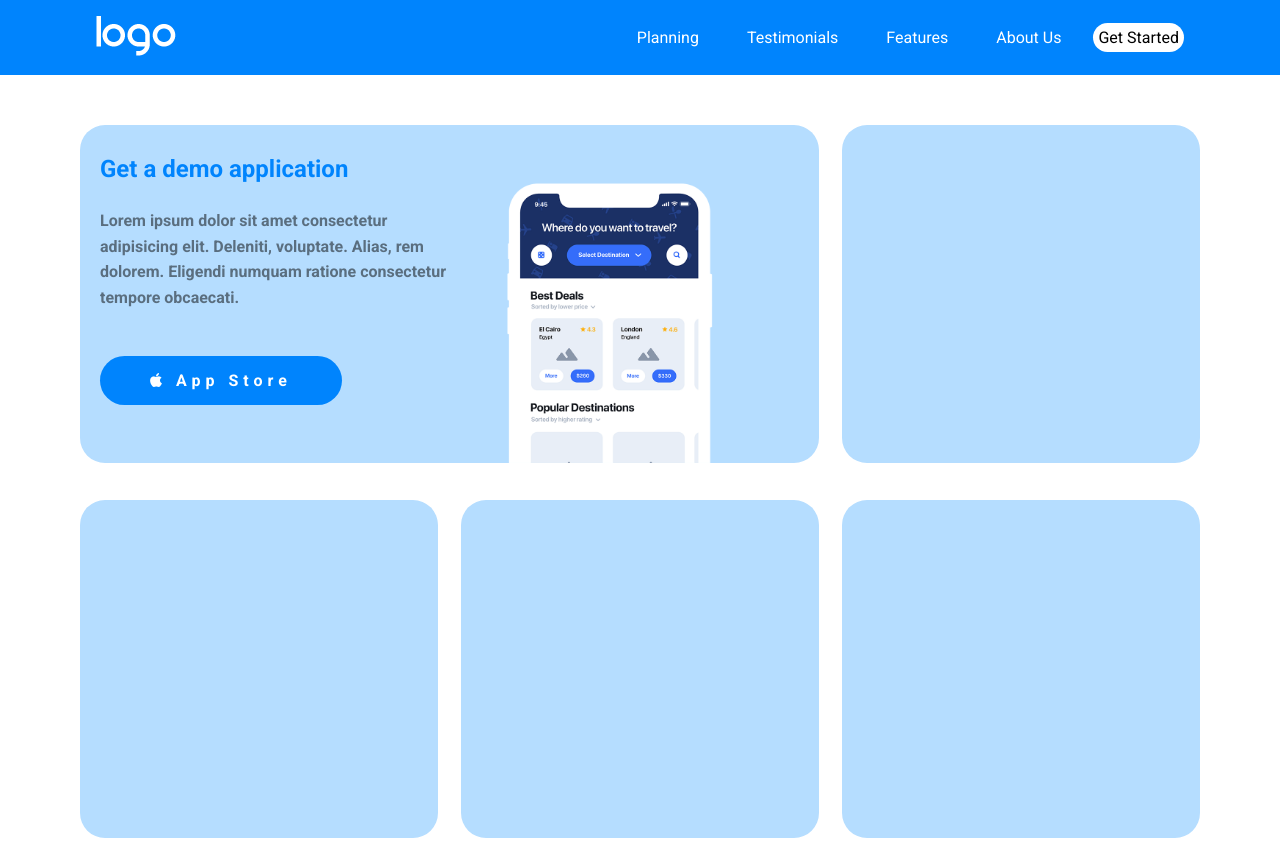
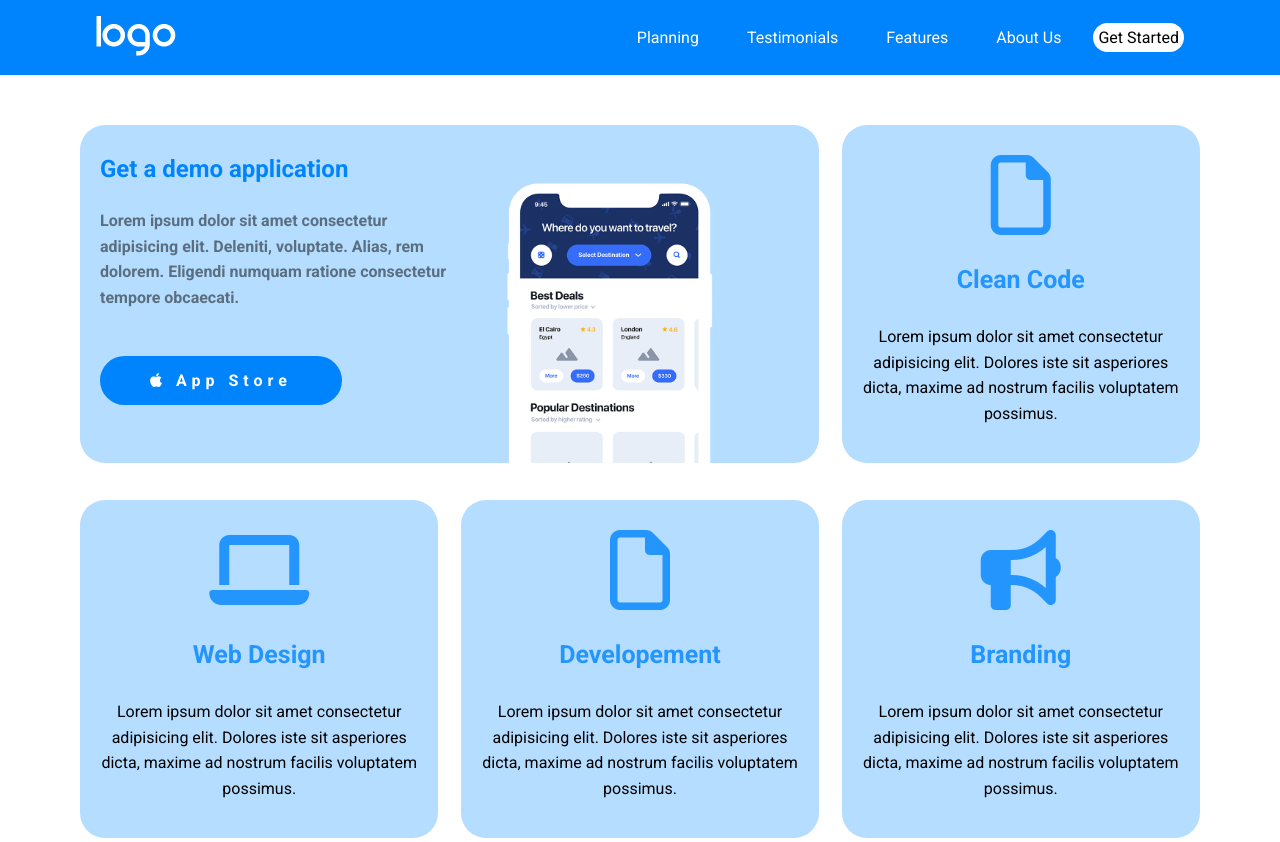
Before and after one commit to AbhaySinghNaruka/htmlcss-responsive-layout, a plain HTML site: page index.html in a window 1280 px wide. Shown: the top 842 px of the page. Drawn offline with Linux system fonts and the light colour scheme.

Commit message:
done first section, only visual desktop

```diff
--- a/css/media.css
+++ /dev/null
@@ -1,3 +0,0 @@
-@media screen and (width: 811px) {
-
-}
--- a/css/style.css
+++ b/css/style.css
@@ -147,6 +147,29 @@ html {
     height: 45%;
     background-color: #B5DDFF;
     border-radius: 25px;
+    padding: 30px 15px;
+}
+
+.icon-container {
+    display: flex;
+    justify-content: center;
+}
+
+.icon {
+    font-size: 80px;
+    margin-bottom: 30px;
+    color: #2495FD;
+}
+
+.bs-text-container {
+    text-align: center;
+}
+
+.bs-text {
+    margin-bottom: 30px;
+    font-size: 25px;
+    color: #2495FD;
+    font-weight: bolder;
 }
 
 .lilla-background {
@@ -198,3 +221,18 @@ html {
 .testimonials {
     text-align: center;
 }
+
+/* ------------------------------------------------------------------
+
+MEDIA SCREEN
+
+------------------------------------------------------------------ */
+
+@media screen and (min-width: 376px) and (max-width: 810px){
+    .nav-link {
+        display: none;
+    }
+    .hamburger {
+        display: inline-block;
+    }
+}
--- a/index.html
+++ b/index.html
@@ -23,10 +23,10 @@
             <div class="header-container">
                 <a href="#!"><img src="img/logo.png" alt="logo"></a>
                 <ul>
-                    <li><a class="nav-link" href="#!">Planning</a></li>
-                    <li><a class="nav-link" href="#!">Testimonials</a></li>
-                    <li><a class="nav-link" href="#!">Features</a></li>
-                    <li><a class="nav-link" href="#!">About Us</a></li>
+                    <li><a class="nav-link" href="">Planning</a></li>
+                    <li><a class="nav-link" href="">Testimonials</a></li>
+                    <li><a class="nav-link" href="">Features</a></li>
+                    <li><a class="nav-link" href="">About Us</a></li>
                     <li><a class="btn" href="#!">Get Started</a></li>
                 </ul>
                 <div class="hamburger">
@@ -48,10 +48,58 @@
                 </div>
                     <img class="phone-img" src="img/phone.png" alt="">
             </div>
-            <div class="section-small-container"></div>
-            <div class="section-small-container"></div>
-            <div class="section-small-container"></div>
-            <div class="section-small-container"></div>
+            <div class="section-small-container">
+                <div class="icon-container">
+                    <i class="icon far fa-file"></i>
+                </div>
+                <div class="bs-text-container">
+                    <div class="bs-text">
+                        Clean Code
+                    </div>
+                    <div class="spaziatura text-square-section">
+                        Lorem ipsum dolor sit amet consectetur adipisicing elit. Dolores iste sit asperiores dicta, maxime ad nostrum facilis voluptatem possimus.
+                    </div>
+                </div>
+            </div>
+            <div class="section-small-container">
+                <div class="icon-container">
+                    <i class="icon fa-solid fa-laptop"></i>
+                </div>
+                <div class="bs-text-container">
+                    <div class="bs-text">
+                        Web Design
+                    </div>
+                    <div class="spaziatura text-square-section">
+                        Lorem ipsum dolor sit amet consectetur adipisicing elit. Dolores iste sit asperiores dicta, maxime ad nostrum facilis voluptatem possimus.
+                    </div>
+                </div>
+            </div>
+            <div class="section-small-container">
+                <div class="icon-container">
+                    <i class='icon far fa-file'></i>
+                </div>
+                <div class="bs-text-container">
+                    <div class="bs-text">
+                        Developement
+                    </div>
+                    <div class="spaziatura text-square-section">
+                        Lorem ipsum dolor sit amet consectetur adipisicing elit. Dolores iste sit asperiores dicta, maxime ad nostrum facilis voluptatem possimus.
+                    </div>
+                </div>
+            </div>
+            <div class="section-small-container">
+                <div class="icon-container">
+                    <i class="icon fa fa-bullhorn"></i>
+                </div>
+                <div class="bs-text-container">
+                    <div class="bs-text">
+                        Branding
+                    </div>
+                    <div class="spaziatura text-square-section">
+                        Lorem ipsum dolor sit amet consectetur adipisicing elit. Dolores iste sit asperiores dicta, maxime ad nostrum facilis voluptatem possimus.
+                    </div>
+                </div>
+            </div>
         </div>
     </div>
 
```
